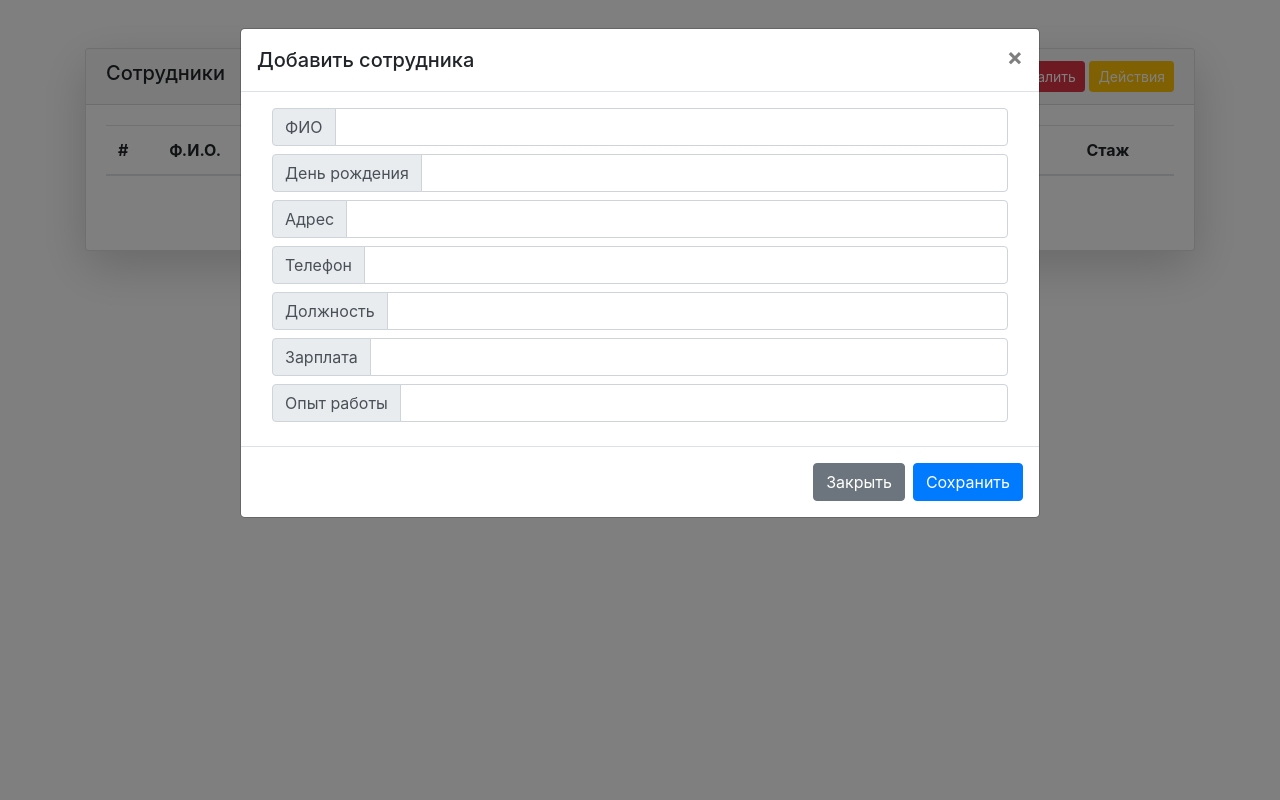
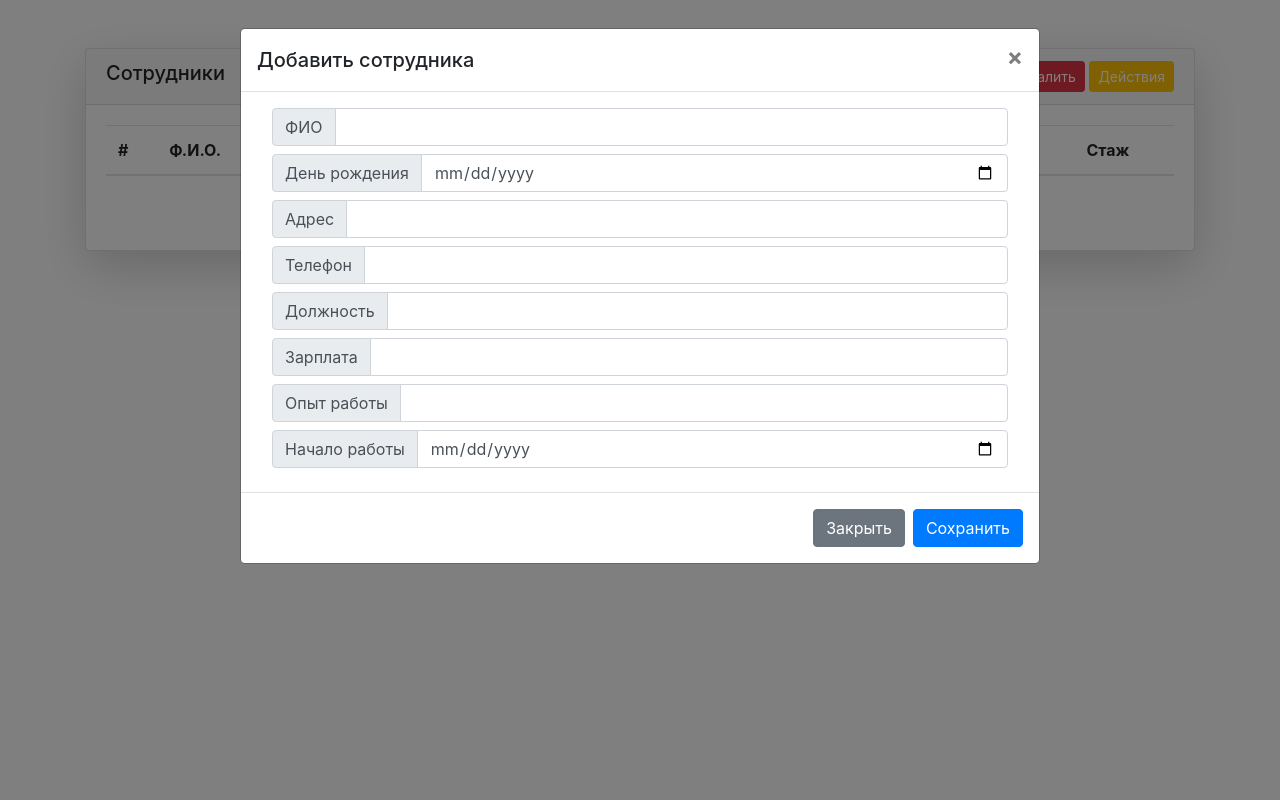
Before and after one commit to Sortia/coursework, a PHP site: page / in a window 1280 px wide, after a click on "Добавить". Run offline with PHP 8.4, Linux system fonts and the light colour scheme; data that the repository does not hold is empty.

Commit message:
improve db class, add start work date

```diff
--- a/app/Database.php
+++ b/app/Database.php
@@ -33,7 +33,7 @@ class Database
 
         $query = "INSERT INTO " . $table . " (" . $keys_query . ") VALUES ('" . $values_query . "')";
 
-        mysqli_query($this->link, $query);
+        return mysqli_query($this->link, $query);
     }
 
     public function read($what)
@@ -58,12 +58,14 @@ class Database
     public function delete($id)
     {
         $query = "DELETE FROM employees WHERE id = $id";
-        mysqli_query($this->link, $query);
+        return mysqli_query($this->link, $query);
     }
 
     public function query($query)
     {
-        return mysqli_fetch_all(mysqli_query($this->link, $query));
+        $result = mysqli_query($this->link, $query);
+
+        return $result ? mysqli_fetch_all($result) : [];
     }
 
     private function fetch($database_result)
--- a/app/EmployeesRelaxInfo.php
+++ b/app/EmployeesRelaxInfo.php
@@ -7,7 +7,7 @@ require_once "EmployeesWorkInfo.php";
 require_once "Database.php";
 
 class EmployeesRelaxInfo extends EmployeesWorkInfo
-{ // todo дата трудоустройства
+{
     private $table = 'employees_relax';
 
     protected $relax_with;
@@ -22,19 +22,17 @@ class EmployeesRelaxInfo extends EmployeesWorkInfo
         self::$db->create($this->getClassVars(), $this->table);
     }
 
-    public static function Output($request) // cal_days_in_month
+    public static function Output($request)
     {
         self::initDatabase();
         self::$days_in_month = cal_days_in_month(CAL_GREGORIAN, $request['month'], $request['year']);
 
         $all = self::$db->query("SELECT employees.id, employees.fio, employees.position, employees.salary,
-            employees.experience, employees_relax.relax_with, employees_relax.relax_by, employees_relax.relax_type
+            employees.experience, employees.work_start_date, employees_relax.relax_with, employees_relax.relax_by, employees_relax.relax_type
             FROM employees LEFT JOIN employees_relax ON employees.id = employees_relax.employee_id;");
 
-        $all = combine_key_values($all, 'id', 'fio', 'position', 'salary', 'experience', 'relax_with', 'relax_by', 'relax_type');
+        $all = combine_key_values($all, 'id', 'fio', 'position', 'salary', 'experience', 'work_start_date', 'relax_with', 'relax_by', 'relax_type');
         $all = self::prepareResponse($all, $request);
-
-//        dd(self::$days_in_month);
 
         return [$all, self::$days_in_month];
     }
@@ -46,11 +44,14 @@ class EmployeesRelaxInfo extends EmployeesWorkInfo
         foreach ($all as $row) {
             $result[$row['id']]['fio'] = $row['fio'];
             $result[$row['id']]['position'] = $row['position'];
+            $result[$row['id']]['work_start_date'] = $row['work_start_date'];
 
             for ($i = 0; $i < self::$days_in_month; $i++) {
                 $day = (mktime(0, 0, 0, $request['month'], $i, $request['year']));
 
-                if ($day >= strtotime($row['relax_with']) && $day <= strtotime($row['relax_by']))
+                if ($day < strtotime($result[$row['id']]['work_start_date']))
+                    $result[$row['id']]['days'][$i] = 'not_worked';
+                elseif ($day >= strtotime($row['relax_with']) && $day <= strtotime($row['relax_by']))
                     $result[$row['id']]['days'][$i] = $row['relax_type'];
                 elseif (!filled($result[$row['id']]['days'][$i]))
                     $result[$row['id']]['days'][$i] = '';
@@ -65,7 +66,6 @@ class EmployeesRelaxInfo extends EmployeesWorkInfo
 
         return $result;
     }
-
 
     protected function getClassVars()
     {
--- a/app/EmployeesWorkInfo.php
+++ b/app/EmployeesWorkInfo.php
@@ -15,6 +15,7 @@ class EmployeesWorkInfo extends EmployeesInfo
     protected $position;
     protected $salary;
     protected $experience;
+    protected $work_start_date;
 
     public function Input()
     {
@@ -32,7 +33,7 @@ class EmployeesWorkInfo extends EmployeesInfo
         self::initDatabase();
 
         $items = self::$db->read('all');
-        $items = combine_key_values($items, 'id', 'fio', 'birthday', 'address', 'phone', 'position', 'salary', 'experience');
+        $items = combine_key_values($items, 'id', 'fio', 'birthday', 'address', 'phone', 'position', 'salary', 'experience', 'work_start_date');
 
         return $items;
     }
@@ -47,6 +48,7 @@ class EmployeesWorkInfo extends EmployeesInfo
             'position' => $this->position,
             'salary' => $this->salary,
             'experience' => $this->experience,
+            'work_start_date' => $this->work_start_date,
         ];
     }
 
--- a/composer.json
+++ b/composer.json
@@ -7,6 +7,7 @@
         }
     ],
     "require": {
-
+      "ext-mysqli": "*",
+      "ext-calendar": "*"
     }
 }
--- a/layouts/modals.html
+++ b/layouts/modals.html
@@ -27,7 +27,7 @@
                             <div class="input-group-prepend">
                                 <div class="input-group-text">День рождения</div>
                             </div>
-                            <input type="text" class="form-control" name="birthday" placeholder="">
+                            <input type="date" class="form-control" name="birthday" placeholder="">
                         </div>
                     </div>
 
@@ -75,6 +75,16 @@
                             <input type="text" class="form-control" name="experience" placeholder="">
                         </div>
                     </div>
+
+                    <div class="col-auto">
+                        <div class="input-group mb-2">
+                            <div class="input-group-prepend">
+                                <div class="input-group-text">Начало работы</div>
+                            </div>
+                            <input type="date" class="form-control" name="work_start_date" placeholder="">
+                        </div>
+                    </div>
+
                 </form>
 
             </div>
```
Also changed, not shown: reportCard.php (+6 -6 lines).
